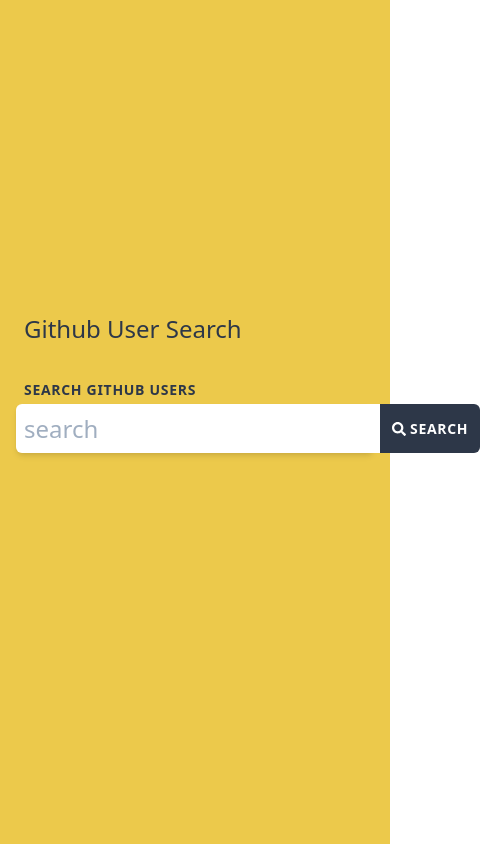
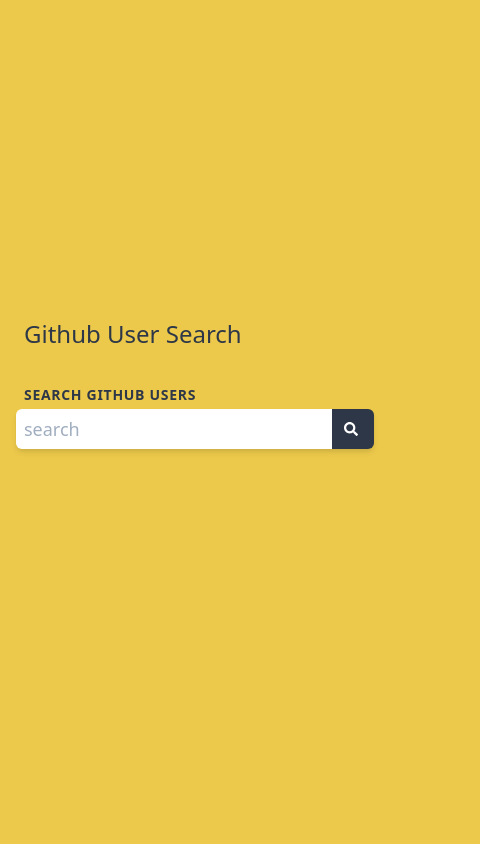
Before and after one commit to arthyn/github-search, a Next.js app: page / in a window 390 px wide. Shown: the whole page, 480 px wide, since content can reach past the window. Built offline with nearby package versions, Linux system fonts and the light colour scheme.

Commit message:
fixing a few responsive issues

```diff
--- a/components/SearchBar.js
+++ b/components/SearchBar.js
@@ -19,10 +19,10 @@
         <form className={className} onSubmit={searchHandler}>
             <label htmlFor={id} className="block mb-1 ml-2 text-sm uppercase tracking-wider font-bold">Search Github Users</label>
             <div className="flex items-stretch rounded-md shadow-md">
-                <input id={id} className="flex-1 p-2 leading-none text-2xl rounded-md rounded-r-none" type="text" placeholder="search" value={queryValue} onChange={(event) => setQueryValue(event.target.value)} />
+                <input id={id} className="flex-auto min-w-0 p-2 leading-none text-lg sm:text-2xl rounded-md rounded-r-none" type="text" placeholder="search" value={queryValue} onChange={(event) => setQueryValue(event.target.value)} />
                 <button className="inline-flex items-center px-3 py-2 text-sm uppercase tracking-wider font-bold text-white rounded-md rounded-l-none bg-gray-800 hover:bg-indigo-600 transition-colors duration-200">
                     <FontAwesomeIcon className="w-4 mr-1" icon={faSearch} />
-                    <span>Search</span>
+                    <span className="sr-only sm:not-sr-only">Search</span>
                 </button>
             </div>
         </form>
--- a/pages/_app.js
+++ b/pages/_app.js
@@ -1,7 +1,7 @@
 import '../styles/main.css';
 
 const App = ({ Component, pageProps }) => (
-	<main className="flex justify-center min-h-screen text-lg text-gray-800 bg-yellow-500">
+	<main className="flex justify-center min-h-screen">
 		<Component {...pageProps} />
 	</main>
 )
--- a/pages/index.js
+++ b/pages/index.js
@@ -25,7 +25,7 @@
 	}, [routing, searchEl])
 
 	return (
-		<section className="flex flex-col justify-center w-full max-w-4xl py-12 px-4 sm:px-6">
+		<section className="flex flex-col justify-center w-full max-w-2xl py-12 px-4 sm:px-6">
 			<Head>
 				<title>Github User Search</title>
 				<link rel="icon" href="/favicon.ico" />
--- a/styles/main.css
+++ b/styles/main.css
@@ -2,6 +2,10 @@
 @tailwind base;
 @tailwind components;
 /* purgecss end ignore */
+
+body {
+    @apply min-h-screen w-full text-lg text-gray-800 bg-yellow-500;
+}
 
 a:not([class*=link]) {
     @apply font-semibold;
```
